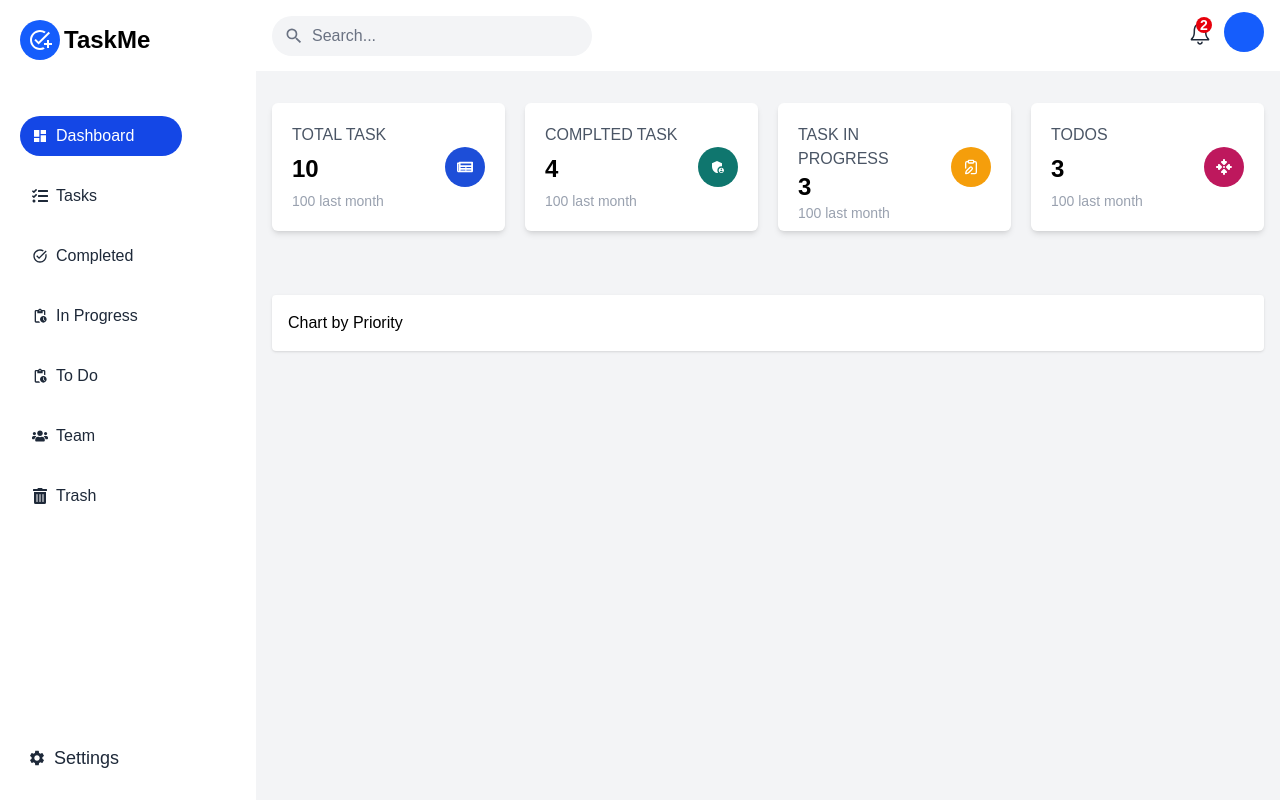
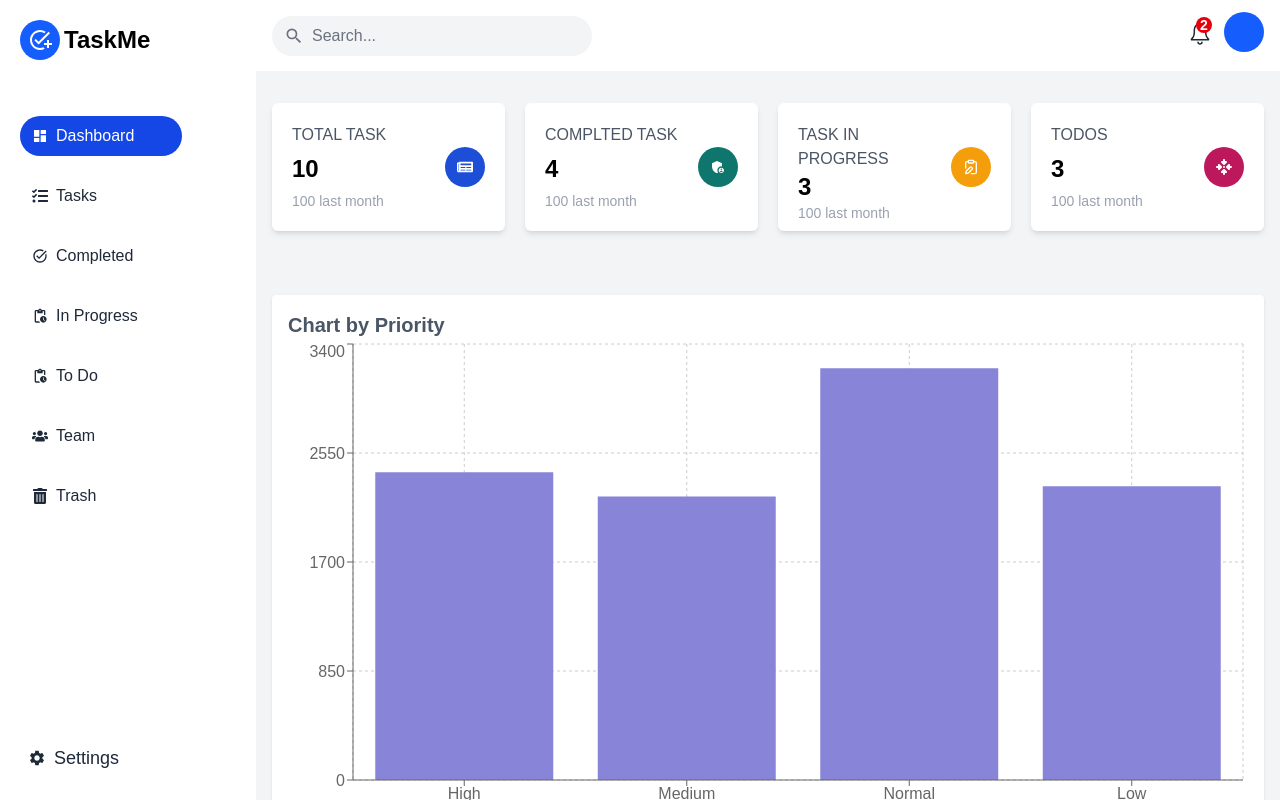
Before and after one commit to justinmoyle/Task-Manager, a React (Vite) app in the folder client/: page /dashboard in a window 1280 px wide. Built offline with nearby package versions, Linux system fonts and the light colour scheme.

Commit message:
Add interactive chart that will display priority tasks.

```diff
--- /dev/null
+++ b/client/src/components/Chart.jsx
@@ -0,0 +1,34 @@
+import React from "react";
+import {
+  Bar,
+  BarChart,
+  CartesianGrid,
+  Legend,
+  ResponsiveContainer,
+  Tooltip,
+  XAxis,
+  YAxis,
+} from "recharts";
+import { chartData } from "../assets/data";
+
+const Chart = () => {
+  return (
+    <ResponsiveContainer width={"100%"} height={500}>
+      <BarChart
+      width={150}
+      height={40}
+      data={chartData}>
+      <XAxis dataKey={"name"}/>
+      <YAxis dataKey={"total"}/>
+      <Tooltip />
+      <Legend/>
+      <CartesianGrid strokeDasharray="3 3"/>
+      <Bar
+      dataKey="total" fill="#8884d8"
+      />
+      </BarChart>
+    </ResponsiveContainer>
+  );
+};
+
+export default Chart;
--- a/client/src/pages/Dashboard.jsx
+++ b/client/src/pages/Dashboard.jsx
@@ -10,6 +10,7 @@ import { FaNewspaper, FaUsers } from "react-icons/fa";
 import { FaArrowsToDot } from "react-icons/fa6";
 import moment from "moment";
 import clsx from "clsx";
+import Chart from "../components/Chart";
 
 const Dashboard = () => {
   const summary = {
@@ -92,7 +93,10 @@ const Dashboard = () => {
         ))}
       </div>
       <div className="bg-white w-full my-16 p-4 rounded shadow-sm">
-        <h4>Chart by Priority</h4>
+        <h4 className="text-gray-600 font-semibold text-xl">
+          Chart by Priority
+        </h4>
+        <Chart/>
       </div>
     </div>
   );
```
